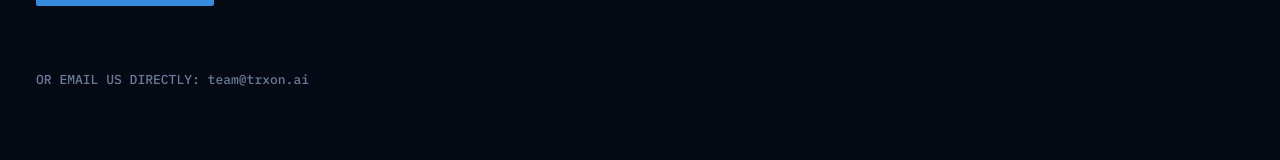
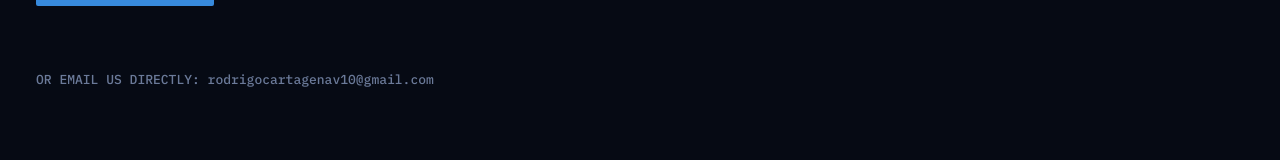
Before and after one commit to rodrigocartagena/trxon, a Next.js app: page /contact in a window 1280 px wide. Shown: the part 1229-1389 px from the top of the page. Built offline with nearby package versions, Linux system fonts and the light colour scheme.

Commit message:
Update contact email

```diff
--- a/app/contact/page.tsx
+++ b/app/contact/page.tsx
@@ -107,7 +107,7 @@ export default function Contact() {
 
           <div className="h-[64px]" />
           <div className="font-plex text-[13px] text-text-system">
-            OR EMAIL US DIRECTLY: team@trxon.ai
+            OR EMAIL US DIRECTLY: rodrigocartagenav10@gmail.com
           </div>
         </div>
       </Section>
```
